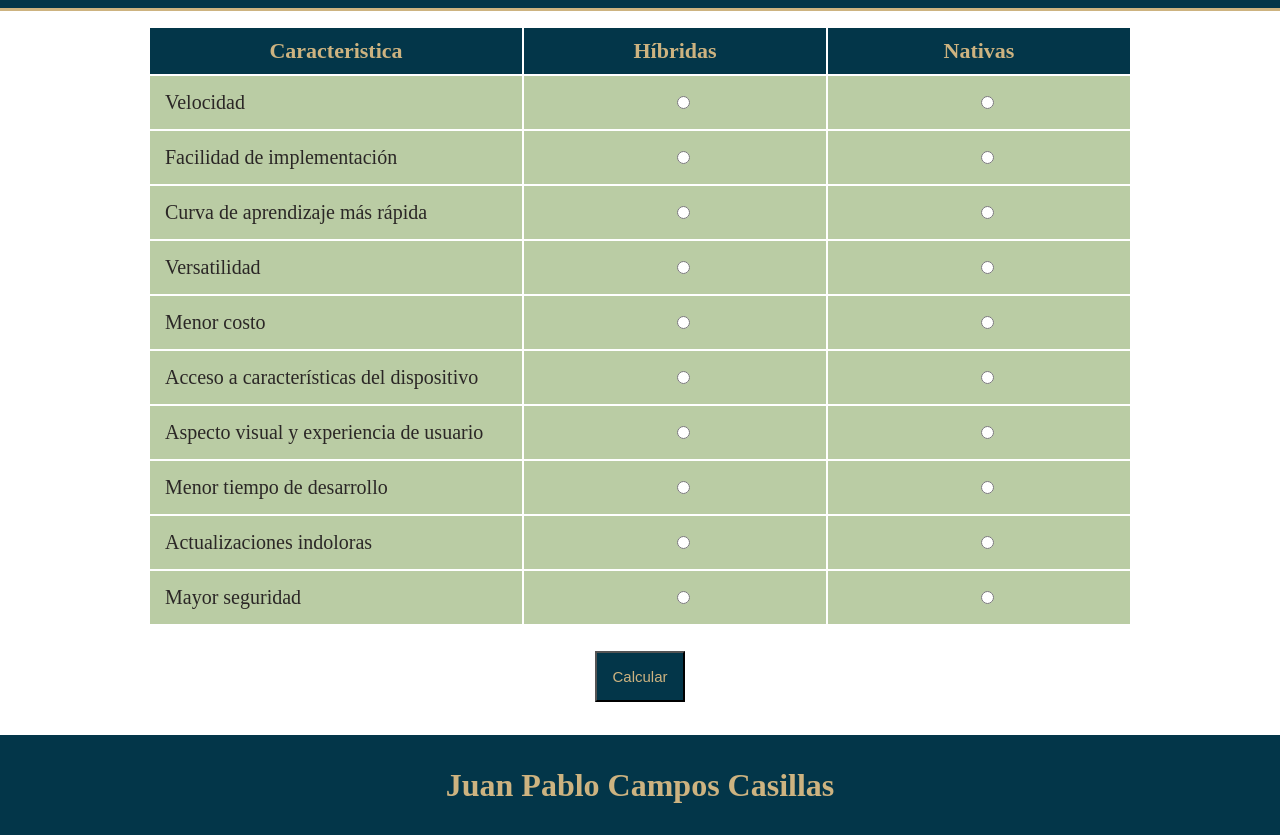
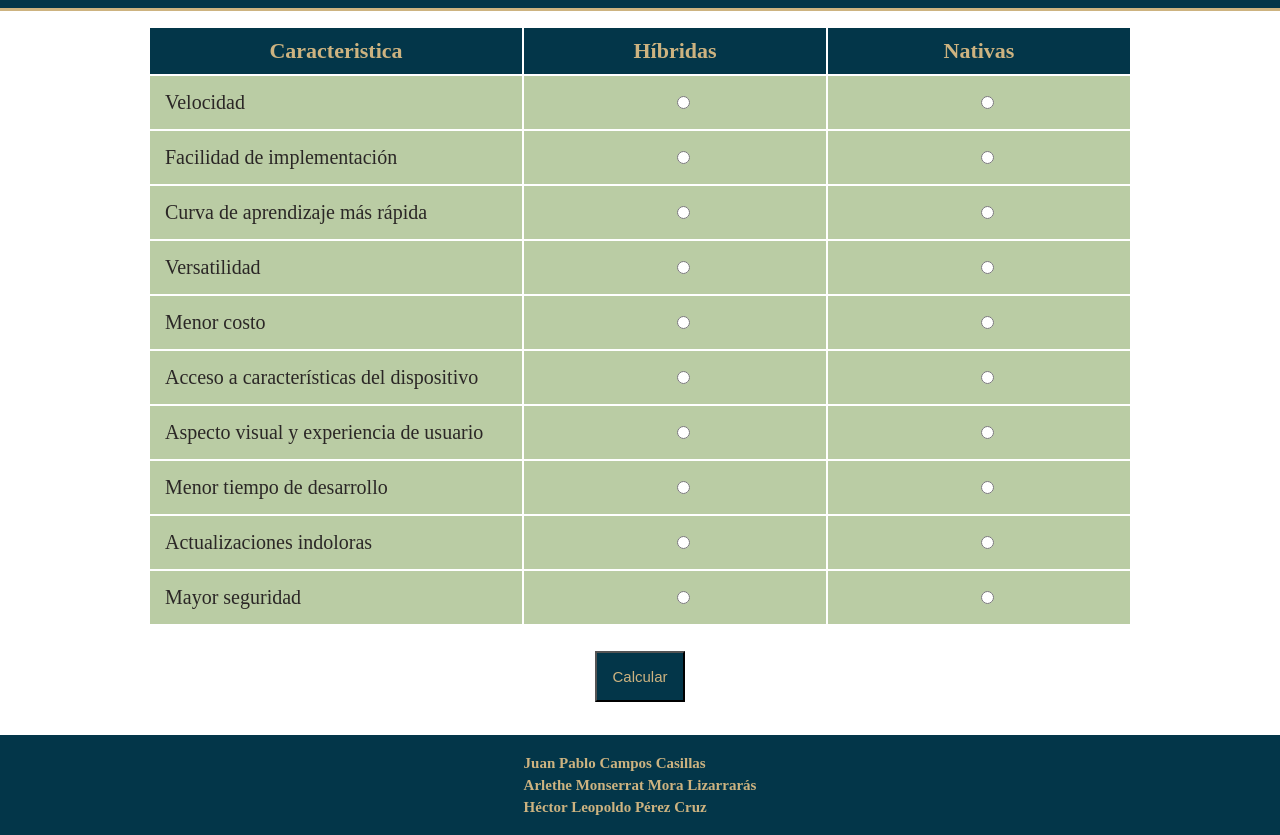
Before and after one commit to JuanPablo1700/QuizAplicacionesHibridas, a plain HTML site: page index.html in a window 1280 px wide. Shown: the part 89-924 px from the top of the page. Drawn offline with Linux system fonts and the light colour scheme.

Commit message:
Se cambio el footer

```diff
--- a/index.css
+++ b/index.css
@@ -69,3 +69,7 @@ p {
     padding: 15px;
     font-size: 15px;
 }
+
+.footer {
+    display: block;
+}
--- a/index.html
+++ b/index.html
@@ -121,7 +121,11 @@
             <br>
         </div>
         <div class="div3">
-            <h1>Juan Pablo Campos Casillas</h1>
+            <div class="footer">
+                <h3 style="font-size: 15px; margin: 5px;">Juan Pablo Campos Casillas</h3>
+                <h3 style="font-size: 15px; margin: 5px;">Arlethe Monserrat Mora Lizarrarás</h3>
+                <h3 style="font-size: 15px; margin: 5px;">Héctor Leopoldo Pérez Cruz</h3>
+            </div>
         </div>
     </div>
 </body>
```
